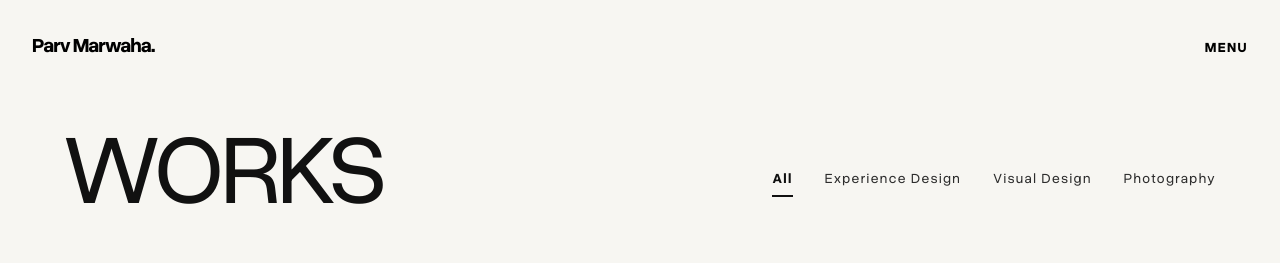
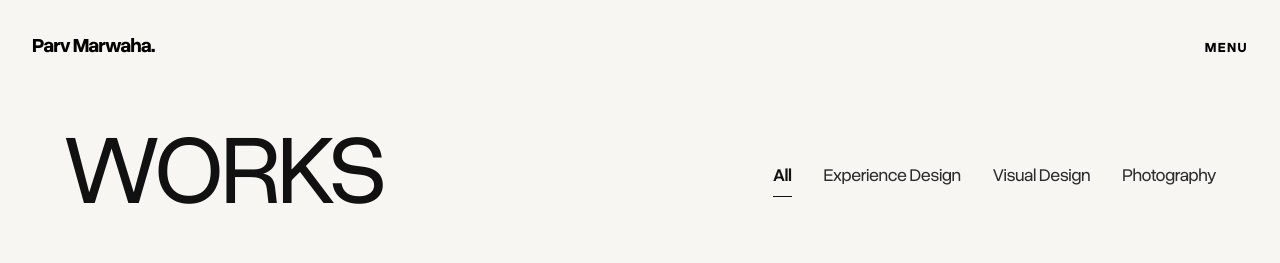
Before and after one commit to ParvMarwaha/portfolio_parvmarwaha, a Next.js app: page /works in a window 1280 px wide. Shown: the top 263 px of the page. Built offline with nearby package versions, Linux system fonts and the light colour scheme.

Commit message:
style: update category filter typography to use elegant serif font

```diff
--- a/src/app/works/page.tsx
+++ b/src/app/works/page.tsx
@@ -81,19 +81,19 @@ export default function WorksGallery() {
           </h1>
 
           {/* Filters */}
-          <div className="flex flex-wrap gap-6 md:gap-8 text-xs md:text-sm font-sans uppercase tracking-widest pb-4">
+          <div className="flex flex-wrap gap-6 md:gap-8 text-base md:text-lg font-serif tracking-tight pb-4">
             {categories.map((cat) => (
               <button
                 key={cat}
                 onClick={() => setActiveCategory(cat)}
-                className={`relative transition-colors duration-300 py-2 ${activeCategory === cat ? 'text-charcoal font-bold' : 'text-graphite hover:text-charcoal font-normal'}`}
+                className={`relative transition-colors duration-300 py-2 ${activeCategory === cat ? 'text-charcoal font-semibold' : 'text-graphite hover:text-charcoal font-normal'}`}
                 data-cursor="hover"
               >
                 {cat}
                 {activeCategory === cat && (
                   <motion.div
                     layoutId="underline"
-                    className="absolute left-0 right-0 h-[2px] bg-charcoal bottom-0"
+                    className="absolute left-0 right-0 h-[1.5px] bg-charcoal bottom-0"
                     transition={{ type: "spring", stiffness: 300, damping: 30 }}
                   />
                 )}
```
